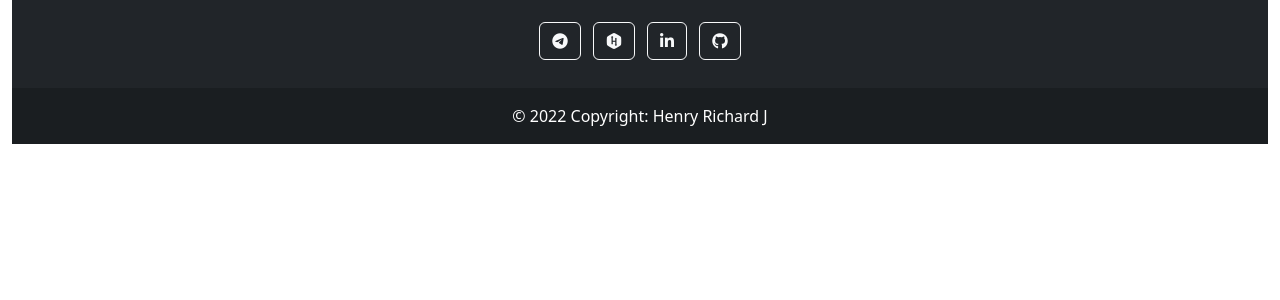
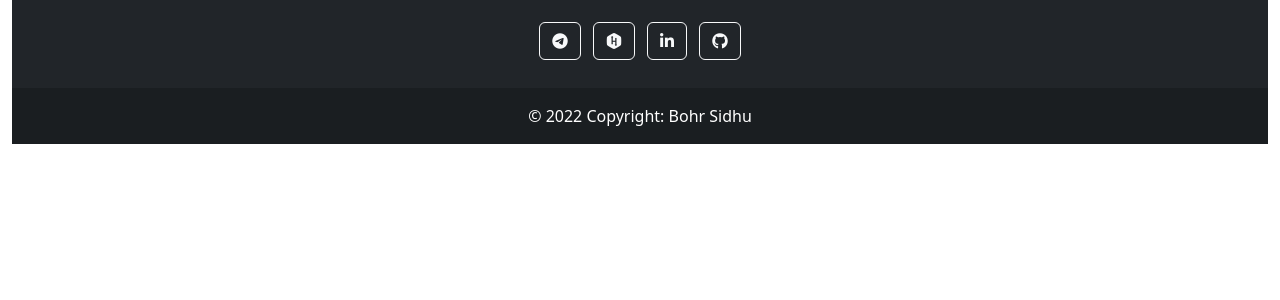
Before and after one commit to BohrSidhu/MoviesDB.github.io, a Flask app: page /movies in a window 1280 px wide. Shown: the part 210-510 px from the top of the page. Run offline with Flask 2, Linux system fonts and the light colour scheme; data that the repository does not hold is empty; some libraries are stand-ins or nearby versions.

Commit message:
Update movies.html

```diff
--- a/templates/movies.html
+++ b/templates/movies.html
@@ -124,7 +124,7 @@
 
     <div class="container-fluid pt-3">{{pagination.links}}</div>
     <div class="container-fluid">
-      <footer class="bg-dark text-center text-white">
+       <footer class="bg-dark text-center text-white">
         <!-- Grid container -->
         <div class="container p-4 pb-0">
           <!-- Section: Social media -->
@@ -132,7 +132,7 @@
             <!-- Telegram -->
             <a
               class="btn btn-outline-light btn-floating m-1"
-              href="https://t.me/hr_tools"
+              href="https://t.me/MasterBohrs"
               role="button"
               ><i class="fab fa-telegram"></i
             ></a>
@@ -140,7 +140,7 @@
             <!-- Hackerrank -->
             <a
               class="btn btn-outline-light btn-floating m-1"
-              href="https://www.hackerrank.com/henry_richard_7"
+              href="https://www.hackerrank.com/BohrSidhu"
               role="button"
               ><i class="fab fa-hackerrank"></i
             ></a>
@@ -148,7 +148,7 @@
             <!-- Linkedin -->
             <a
               class="btn btn-outline-light btn-floating m-1"
-              href="https://www.linkedin.com/in/henry-richard7/"
+              href="https://www.linkedin.com/in/BohrSidhu/"
               role="button"
               ><i class="fab fa-linkedin-in"></i
             ></a>
@@ -156,7 +156,7 @@
             <!-- Github -->
             <a
               class="btn btn-outline-light btn-floating m-1"
-              href="https://github.com/henry-richard7/"
+              href="https://github.com/BohrSidhu/"
               role="button"
               ><i class="fab fa-github"></i
             ></a>
@@ -170,7 +170,7 @@
           class="text-center p-3"
           style="background-color: rgba(0, 0, 0, 0.2)"
         >
-          © 2022 Copyright: Henry Richard J
+          © 2022 Copyright: Bohr Sidhu
         </div>
         <!-- Copyright -->
       </footer>
```
